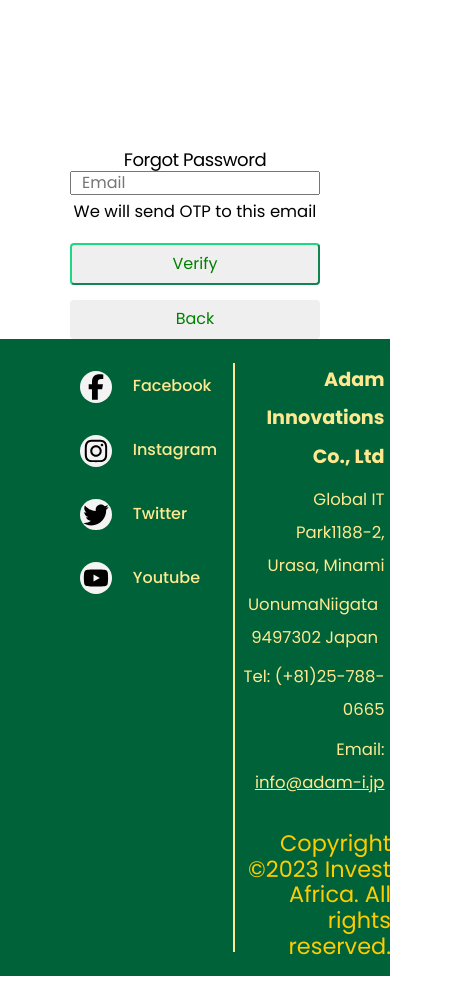
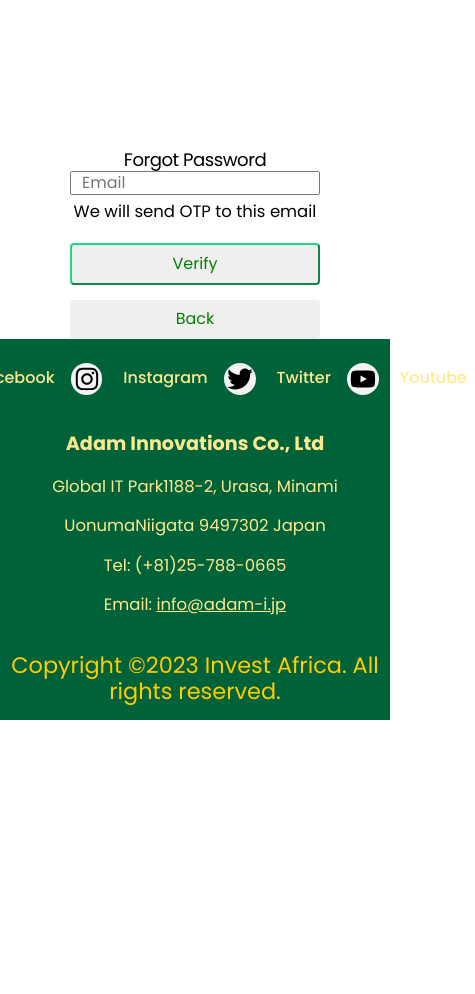
Before and after one commit to GetPsyched6/Adam-I, a React (Create React App) app: page /forgot-password in a window 390 px wide. Shown: the whole page, 475 px wide, since content can reach past the window. Built offline with nearby package versions, Linux system fonts and the light colour scheme.

Commit message:
Responsive footer Enhancements

```diff
--- a/src/components/Footer/Footer.module.css
+++ b/src/components/Footer/Footer.module.css
@@ -1,21 +1,4 @@
-@font-face {
-  font-family: 'Medium';
-  src: url('../../assets/fonts/Poppins-Medium.ttf') format('truetype');
-  /* Add more formats (woff, woff2) if needed */
-}
-
-@font-face {
-  font-family: 'Regular';
-  src: url('../../assets/fonts/Poppins-Regular.ttf') format('truetype');
-  /* Add more formats (woff, woff2) if needed */
-}
-
-@font-face {
-  font-family: 'Bold';
-  src: url('../../assets/fonts/Poppins-Bold.ttf') format('truetype');
-  /* Add more formats (woff, woff2) if needed */
-}
-
+/* Default styles for all screen sizes */
 .footer {
     background-color: var(--clr-green);
     color: var(--clr-bg-lgray);
@@ -24,15 +7,16 @@
     flex-direction: row;
     justify-content: space-between;
   }
+
   .socialmedia a {
     display: flex;
     align-items: center;
     text-decoration: none;
     color: var(--clr-lyellow);
-  font-family: 'Medium', sans-serif;
+    font-family: 'Poppins', sans-serif;
+    font-weight: 600;
     margin: 1rem;
     font-size: 1rem;
-  margin-left: 4rem;
   }
 
   .socialmedia :hover {
@@ -58,7 +42,8 @@
     margin-left: auto;
     margin-right: 3rem;
     color: var(--clr-lyellow);
-  font-family: 'Regular', sans-serif;
+    font-family: 'Poppins', sans-serif;
+    font-weight: 500;
     text-align: right;
     font-size: 1.2rem;
   }
@@ -66,6 +51,7 @@
   .contactinfo p {
     margin: 0.4rem;
   }
+
   .copyright {
     margin-left: auto;
     margin-top: 2rem;
@@ -74,8 +60,8 @@
   }
 
   .AdamInnovations {
-  font-family: 'Bold', sans-serif;
-
+    font-family: 'Poppins', sans-serif;
+    font-weight: 800;
     font-size: 1.2rem;
   }
 
@@ -89,3 +75,49 @@
     color: black;
     margin-right: 1.3rem;
   }
+
+  /* Media Queries */
+  @media only screen and (max-width: 992px) {
+    /* Styles for Tablets and Desktops (Width <= 992px) */
+    .footer {
+      flex-direction: column;
+      align-items: center;
+      text-align: center;
+    }
+
+    .socialmedia {
+      flex-direction: row;
+      margin-left: 0;
+    }
+
+    .socialmedia a {
+      margin-left: 0;
+    }
+
+    .contactinfo {
+      margin-left: 0;
+      margin-right: 0;
+      text-align: center;
+    }
+  }
+
+  @media only screen and (max-width: 600px) {
+    /* Styles for Mobiles/iPhones (Width <= 600px) */
+    .footer {
+      padding: 1rem 0.5rem; /* Adjust padding for smaller screens */
+    }
+
+    .socialmedia {
+      align-items: center;
+    }
+
+    .socialmedia a {
+      margin: 0.5rem;
+    }
+
+    .contactinfo {
+      margin-left: 0;
+      margin-right: 0;
+      text-align: center;
+    }
+  }
```
Lines whose indentation alone changed are shown as unchanged.
